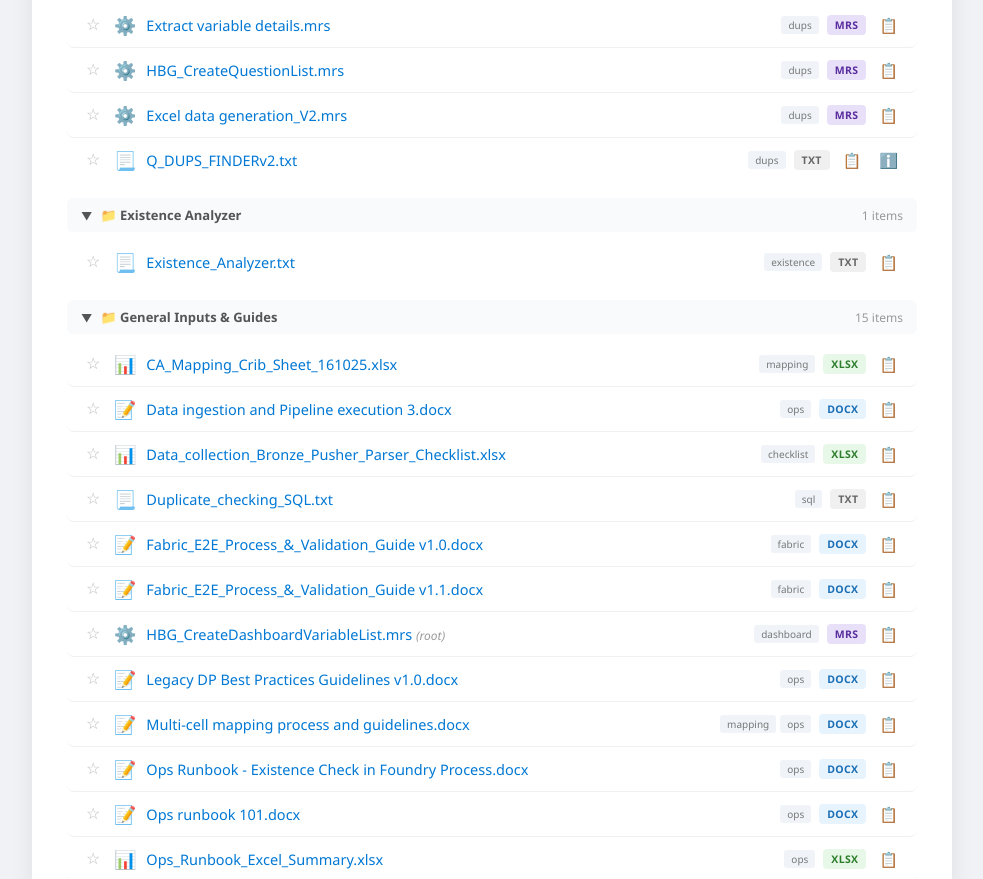
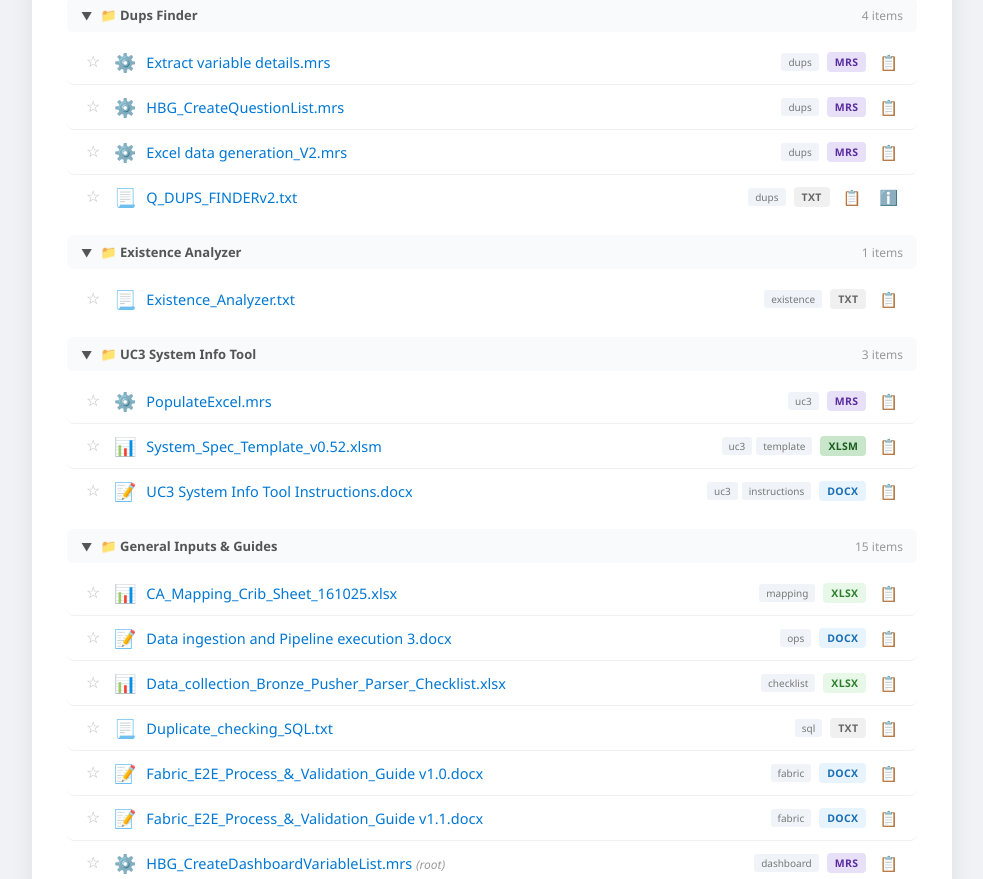
Before and after one commit to seed-team-docs/seed-importants, a plain HTML site: page index.html in a window 1280 px wide. Shown: the part 1619-2498 px from the top of the page, without its empty margins (148-1131 px from the left). Drawn offline with Linux system fonts and the light colour scheme.

Commit message:
Added "UC3"

```diff
--- a/index.html
+++ b/index.html
@@ -21,6 +21,7 @@
             --tab-active-border: #4da6ff;
             --badge-docx: #e8f4fd; --badge-docx-text: #1a6eb5;
             --badge-xlsx: #e8f8e8; --badge-xlsx-text: #2d7d2d;
+            --badge-xlsm: #c8e6c9; --badge-xlsm-text: #1b5e20;
             --badge-py: #fdf0e0; --badge-py-text: #b55a1a;
             --badge-ipynb: #fde8e0; --badge-ipynb-text: #c0501a;
             --badge-mrs: #e8e0f8; --badge-mrs-text: #5a2d9e;
@@ -250,6 +251,7 @@
         }
         .badge-docx { background: var(--badge-docx); color: var(--badge-docx-text); }
         .badge-xlsx { background: var(--badge-xlsx); color: var(--badge-xlsx-text); }
+        .badge-xlsm { background: var(--badge-xlsm); color: var(--badge-xlsm-text); }
         .badge-py { background: var(--badge-py); color: var(--badge-py-text); }
         .badge-ipynb { background: var(--badge-ipynb); color: var(--badge-ipynb-text); }
         .badge-mrs { background: var(--badge-mrs); color: var(--badge-mrs-text); }
@@ -715,14 +717,19 @@ For any questions, please refer to the original documentation or contact the dev
         { name: "HBG_PowerBIData.mrs", url: "https://ktglbuc.sharepoint.com/sites/DgTx-SeedTeam/Shared%20Documents/Inputs/DASHBOARD%20TEMPLATES/HBG_PowerBIData.mrs?web=1", type: "mrs", tags: ["dashboard","powerbi"], section: "📁 Dashboard Templates", tab: "docs" },
         { name: "HBG_PowerBIData_BATCH.txt", url: "https://ktglbuc.sharepoint.com/sites/DgTx-SeedTeam/Shared%20Documents/Inputs/DASHBOARD%20TEMPLATES/HBG_PowerBIData_BATCH.txt?web=1", type: "txt", tags: ["dashboard","powerbi"], section: "📁 Dashboard Templates", tab: "docs" },
 
-        // ── Dups Finder ──
-        { name: "Extract variable details.mrs", url: "https://ktglbuc.sharepoint.com/sites/DgTx-SeedTeam/Shared%20Documents/Inputs/Dups_Finder/Extract%20variable%20details.mrs?web=1", type: "mrs", tags: ["dups"], section: "📁 Dups Finder", tab: "docs" },
-        { name: "HBG_CreateQuestionList.mrs", url: "https://ktglbuc.sharepoint.com/sites/DgTx-SeedTeam/Shared%20Documents/Inputs/Dups_Finder/HBG_CreateQuestionList.mrs?web=1", type: "mrs", tags: ["dups"], section: "📁 Dups Finder", tab: "docs" },
-        { name: "Excel data generation_V2.mrs", url: "https://ktglbuc.sharepoint.com/sites/DgTx-SeedTeam/Shared%20Documents/Inputs/Dups_Finder/Excel%20data%20generation_V2.mrs?web=1", type: "mrs", tags: ["dups"], section: "📁 Dups Finder", tab: "docs" },
-        { name: "Q_DUPS_FINDERv2.txt", url: "https://ktglbuc.sharepoint.com/sites/DgTx-SeedTeam/Shared%20Documents/Inputs/Dups_Finder/Q_DUPS_FINDERv2.txt?web=1", type: "txt", tags: ["dups"], section: "📁 Dups Finder", tab: "docs", readmeId: "readme-qdups" },
+        // ── Dups Finder (updated Tools paths) ──
+        { name: "Extract variable details.mrs", url: "https://ktglbuc.sharepoint.com/sites/DgTx-SeedTeam/Shared%20Documents/Tools/Dups_Finder/Extract%20variable%20details.mrs?web=1", type: "mrs", tags: ["dups"], section: "📁 Dups Finder", tab: "docs" },
+        { name: "HBG_CreateQuestionList.mrs", url: "https://ktglbuc.sharepoint.com/sites/DgTx-SeedTeam/Shared%20Documents/Tools/Dups_Finder/HBG_CreateQuestionList.mrs?web=1", type: "mrs", tags: ["dups"], section: "📁 Dups Finder", tab: "docs" },
+        { name: "Excel data generation_V2.mrs", url: "https://ktglbuc.sharepoint.com/sites/DgTx-SeedTeam/Shared%20Documents/Tools/Dups_Finder/Excel%20data%20generation_V2.mrs?web=1", type: "mrs", tags: ["dups"], section: "📁 Dups Finder", tab: "docs" },
+        { name: "Q_DUPS_FINDERv2.txt", url: "https://ktglbuc.sharepoint.com/sites/DgTx-SeedTeam/Shared%20Documents/Tools/Dups_Finder/Q_DUPS_FINDERv2.txt?web=1", type: "txt", tags: ["dups"], section: "📁 Dups Finder", tab: "docs", readmeId: "readme-qdups" },
 
-        // ── Existence Analyzer ──
-        { name: "Existence_Analyzer.txt", url: "https://ktglbuc.sharepoint.com/sites/DgTx-SeedTeam/Shared%20Documents/Inputs/Existence_Analyzer/Existence_Analyzer.txt?web=1", type: "txt", tags: ["existence"], section: "📁 Existence Analyzer", tab: "docs" },
+        // ── Existence Analyzer (updated Tools path) ──
+        { name: "Existence_Analyzer.txt", url: "https://ktglbuc.sharepoint.com/sites/DgTx-SeedTeam/Shared%20Documents/Tools/Existence_Analyzer/Existence_Analyzer.txt?web=1", type: "txt", tags: ["existence"], section: "📁 Existence Analyzer", tab: "docs" },
+
+        // ── UC3 System Info Tool ──
+        { name: "PopulateExcel.mrs", url: "https://ktglbuc.sharepoint.com/sites/DgTx-SeedTeam/Shared%20Documents/UC3%20System%20Info%20Tool/PopulateExcel.mrs?web=1", type: "mrs", tags: ["uc3"], section: "📁 UC3 System Info Tool", tab: "docs" },
+        { name: "System_Spec_Template_v0.52.xlsm", url: "https://ktglbuc.sharepoint.com/sites/DgTx-SeedTeam/Shared%20Documents/UC3%20System%20Info%20Tool/System_Spec_Template_v0.52.xlsm?web=1", type: "xlsm", tags: ["uc3","template"], section: "📁 UC3 System Info Tool", tab: "docs" },
+        { name: "UC3 System Info Tool Instructions.docx", url: "https://ktglbuc.sharepoint.com/sites/DgTx-SeedTeam/Shared%20Documents/UC3%20System%20Info%20Tool/UC3%20System%20Info%20Tool%20Instructions.docx?web=1", type: "docx", tags: ["uc3","instructions"], section: "📁 UC3 System Info Tool", tab: "docs" },
 
         // ── General Inputs ──
         { name: "CA_Mapping_Crib_Sheet_161025.xlsx", url: "https://ktglbuc.sharepoint.com/sites/DgTx-SeedTeam/Shared%20Documents/Inputs/CA_Mapping_Crib_Sheet_161025.xlsx?web=1", type: "xlsx", tags: ["mapping"], section: "📁 General Inputs & Guides", tab: "docs" },
@@ -770,9 +777,9 @@ For any questions, please refer to the original documentation or contact the dev
         updateStats();
     }
 
-    var ICONS = { docx: '📝', xlsx: '📊', py: '🐍', ipynb: '📓', mrs: '⚙️', txt: '📃', bat: '💻', pptx: '📽️', link: '🔗' };
-    var BADGE_CLASS = { docx: 'badge-docx', xlsx: 'badge-xlsx', py: 'badge-py', ipynb: 'badge-ipynb', mrs: 'badge-mrs', txt: 'badge-txt', bat: 'badge-bat', pptx: 'badge-pptx', link: 'badge-link' };
-    var BADGE_LABEL = { docx: 'DOCX', xlsx: 'XLSX', py: 'PY', ipynb: 'IPYNB', mrs: 'MRS', txt: 'TXT', bat: 'BAT', pptx: 'PPTX', link: 'LINK' };
+    var ICONS = { docx: '📝', xlsx: '📊', xlsm: '📊', py: '🐍', ipynb: '📓', mrs: '⚙️', txt: '📃', bat: '💻', pptx: '📽️', link: '🔗' };
+    var BADGE_CLASS = { docx: 'badge-docx', xlsx: 'badge-xlsx', xlsm: 'badge-xlsm', py: 'badge-py', ipynb: 'badge-ipynb', mrs: 'badge-mrs', txt: 'badge-txt', bat: 'badge-bat', pptx: 'badge-pptx', link: 'badge-link' };
+    var BADGE_LABEL = { docx: 'DOCX', xlsx: 'XLSX', xlsm: 'XLSM', py: 'PY', ipynb: 'IPYNB', mrs: 'MRS', txt: 'TXT', bat: 'BAT', pptx: 'PPTX', link: 'LINK' };
     var MAX_RECENT = 8;
 
     function buildItemHTML(item, index) {
@@ -971,7 +978,6 @@ For any questions, please refer to the original documentation or contact the dev
         var rawText = template.textContent.trim();
         document.getElementById('readmeTitle').textContent = '📖 ' + title + ' — README';
 
-        // Parse sections and build TOC + anchored content
         var lines = rawText.split('\n');
         var tocItems = [];
         var contentHTML = '';
@@ -1047,7 +1053,7 @@ For any questions, please refer to the original documentation or contact the dev
     function updateStats() {
         document.getElementById('statTotal').textContent = DOCUMENTS.length;
         document.getElementById('statDocx').textContent = DOCUMENTS.filter(function(d) { return d.type === 'docx'; }).length;
-        document.getElementById('statXlsx').textContent = DOCUMENTS.filter(function(d) { return d.type === 'xlsx'; }).length;
+        document.getElementById('statXlsx').textContent = DOCUMENTS.filter(function(d) { return d.type === 'xlsx' || d.type === 'xlsm'; }).length;
         document.getElementById('statPyNb').textContent = DOCUMENTS.filter(function(d) { return d.type === 'py' || d.type === 'ipynb'; }).length;
         document.getElementById('statFavs').textContent = Object.keys(favorites).length;
         var tc = 0; for (var k in clickCounts) tc += clickCounts[k];
```
